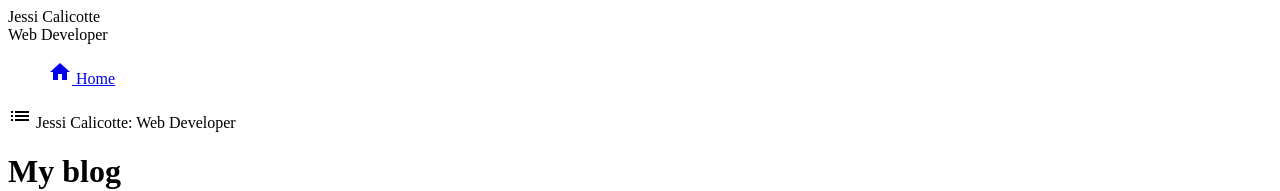
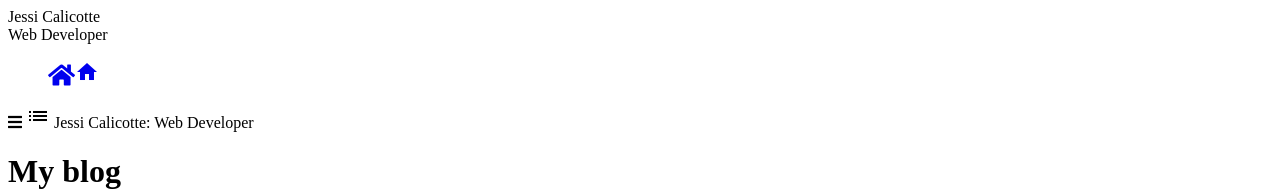
Before and after one commit to JessiCalicotte/personal-blog, a plain HTML site: page index.html in a window 1280 px wide. Shown: the top 191 px of the page. Drawn offline with Linux system fonts and the light colour scheme.

Commit message:
Add Font Awesome Icons

```diff
--- a/index.html
+++ b/index.html
@@ -17,10 +17,7 @@
            <div class="site-subheader">Web Developer</div>
            <ul class="site-navigation">
                 <a href="index.html">
-                        <i class="material-icons">home</i>
-                          Home
-                </a>
-            </li>
+                        <i class="material-icons"><i class="fas fa-home"></i>home</i></a></li>
            </ul>
          </div>
        </nav>
@@ -28,6 +25,7 @@
        <main>
          <div class="menu">
            <div class="menu-icon" id="sidebarCollapse">
+                <i class="fas fa-bars"></i>
                 <i class="material-icons">
                         list
                 </i>
```
